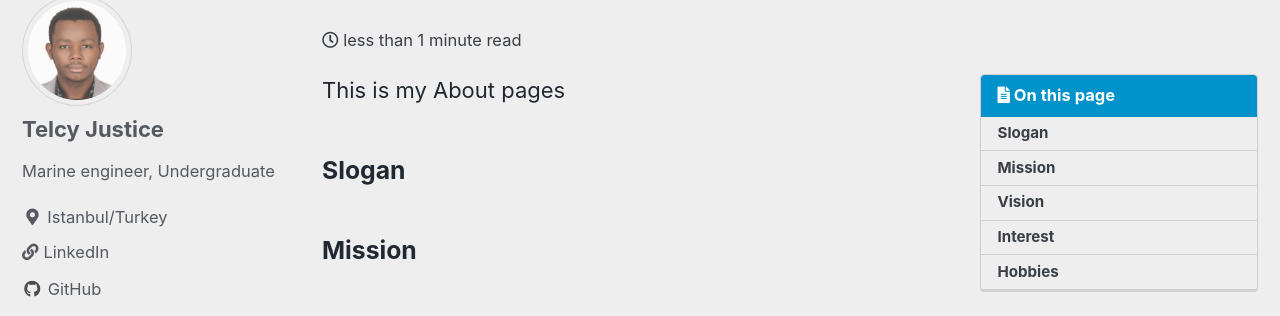
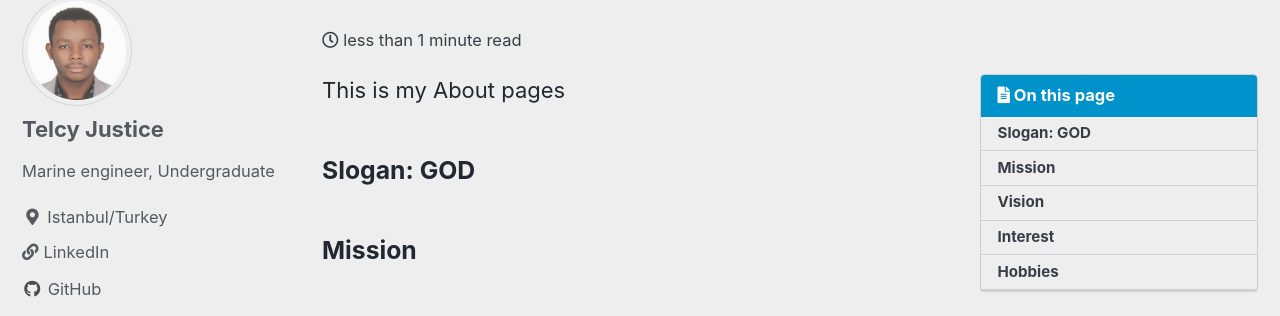
Before and after one commit to telcyjustice/telcyjustice.github.io, a Jekyll site: the page built from _pages/about.md, in a window 1280 px wide and 1070 px high. Shown: the part 126-442 px from the top of the window. Built offline with Jekyll 4.4.1, drawn with Linux system fonts in a browser that asks for light colours; cached includes are drawn as plain includes.

Commit message:
Update about.md

```diff
--- a/_pages/about.md
+++ b/_pages/about.md
@@ -8,7 +8,7 @@ toc: true
 ---
  This is my About pages
 
-### Slogan
+### Slogan: GOD
 
 ### Mission
 
```
